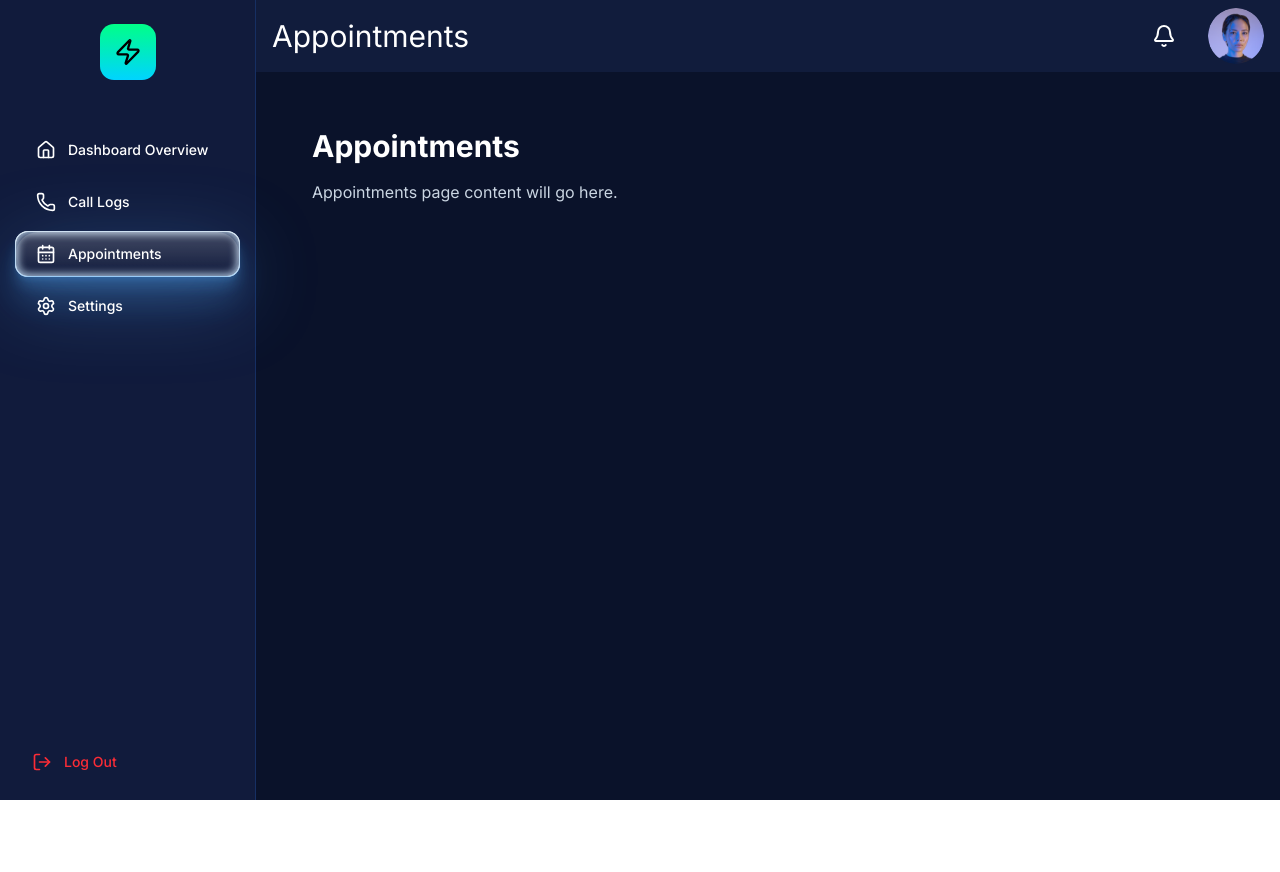
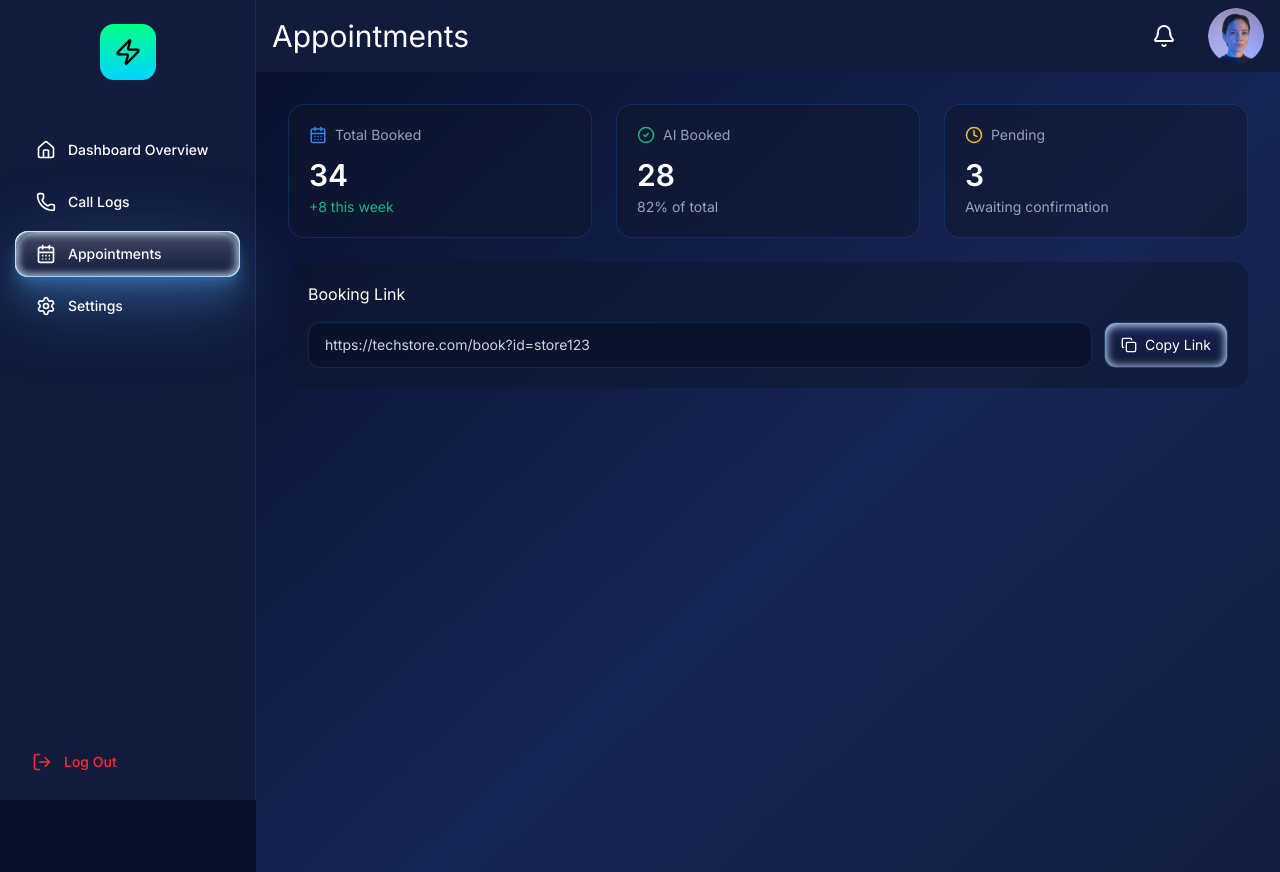
Before and after one commit to FyslAhmd/FAI-Assessment1, a React (Vite) app: page /appointments in a window 1280 px wide. Before the commit the page ends 800 px from the top, so only its background shows below. Built offline with nearby package versions, Linux system fonts and the light colour scheme.

Commit message:
starting appointments ppage. add stat and link coppy

```diff
--- /dev/null
+++ b/src/components/appointments/AppointmentStats.jsx
@@ -0,0 +1,63 @@
+import { motion } from "framer-motion"
+import { CalendarDays, CircleCheck, Clock } from "lucide-react"
+
+const statsData = [
+  {
+    id: 1,
+    title: "Total Booked",
+    value: "34",
+    subtitle: "+8 this week",
+    subtitleColor: "#10B981",
+    icon: CalendarDays,
+    iconColor: "#3B82F6",
+  },
+  {
+    id: 2,
+    title: "AI Booked",
+    value: "28",
+    subtitle: "82% of total",
+    subtitleColor: "#94A3B8",
+    icon: CircleCheck,
+    iconColor: "#10B981",
+  },
+  {
+    id: 3,
+    title: "Pending",
+    value: "3",
+    subtitle: "Awaiting confirmation",
+    subtitleColor: "#94A3B8",
+    icon: Clock,
+    iconColor: "#FBBF24",
+  },
+]
+
+function AppointmentStats() {
+  return (
+    <div className="grid grid-cols-1 md:grid-cols-3 gap-6">
+      {statsData.map((stat, index) => (
+        <motion.div
+          key={stat.id}
+          initial={{ opacity: 0, y: 20 }}
+          animate={{ opacity: 1, y: 0 }}
+          transition={{ duration: 0.3, delay: index * 0.1 }}
+          className="p-5 rounded-2xl"
+          style={{
+            background: "rgba(15, 23, 43, 0.5)",
+            border: "1px solid rgba(43, 127, 255, 0.2)",
+          }}
+        >
+          <div className="flex items-center gap-2 mb-3">
+            <stat.icon size={18} style={{ color: stat.iconColor }} />
+            <p className="text-slate-400 text-sm">{stat.title}</p>
+          </div>
+          <p className="text-3xl font-semibold text-white mb-1">{stat.value}</p>
+          <p className="text-sm" style={{ color: stat.subtitleColor }}>
+            {stat.subtitle}
+          </p>
+        </motion.div>
+      ))}
+    </div>
+  )
+}
+
+export default AppointmentStats
--- /dev/null
+++ b/src/components/appointments/BookingLink.jsx
@@ -0,0 +1,55 @@
+import { useState } from "react"
+import { motion } from "framer-motion"
+import { Copy, Check } from "lucide-react"
+
+function BookingLink() {
+  const [copied, setCopied] = useState(false)
+  const bookingUrl = "https://techstore.com/book?id=store123"
+
+  const handleCopy = () => {
+    navigator.clipboard.writeText(bookingUrl)
+    setCopied(true)
+    setTimeout(() => setCopied(false), 2000)
+  }
+
+  return (
+    <motion.div
+      initial={{ opacity: 0, y: 20 }}
+      animate={{ opacity: 1, y: 0 }}
+      transition={{ duration: 0.3, delay: 0.3 }}
+      className="p-5 rounded-2xl"
+      style={{
+        background: "rgba(15, 23, 43, 0.5)",
+      }}
+    >
+      <p className="text-white mb-4">Booking Link</p>
+
+      <div className="flex items-center gap-3">
+        <div
+          className="flex-1 px-4 py-3 rounded-xl text-slate-300 text-sm"
+          style={{
+            background: "rgba(10, 18, 42, 0.8)",
+            border: "1px solid rgba(43, 127, 255, 0.2)",
+          }}
+        >
+          {bookingUrl}
+        </div>
+
+        <button
+          onClick={handleCopy}
+          className="px-4 py-3 rounded-xl flex items-center gap-2 text-white text-sm transition-all hover:opacity-90"
+          style={{
+            background: "linear-gradient(180deg, rgba(21, 34, 82, 1) 0%, rgba(17, 27, 60, 1) 100%)",
+            boxShadow: "inset 0px 1px 10px 1px rgba(210, 234, 255, 1)",
+            border: "1px solid rgba(43, 127, 255, 0.3)",
+          }}
+        >
+          {copied ? <Check size={16} /> : <Copy size={16} />}
+          {copied ? "Copied!" : "Copy Link"}
+        </button>
+      </div>
+    </motion.div>
+  )
+}
+
+export default BookingLink
--- a/src/pages/Appointments.jsx
+++ b/src/pages/Appointments.jsx
@@ -1,8 +1,18 @@
+import AppointmentStats from "../components/appointments/AppointmentStats"
+import BookingLink from "../components/appointments/BookingLink"
+
 function Appointments() {
   return (
-    <div className="p-6">
-      <h1 className="text-3xl font-bold text-white mb-4">Appointments</h1>
-      <p className="text-slate-300">Appointments page content will go here.</p>
+    <div
+      className="min-h-screen -m-6 lg:-m-8 p-6 lg:p-8"
+      style={{
+        background: "linear-gradient(137.23deg, rgba(1.89, 5.94, 23.59, 1) -34.38%, rgba(22.25, 36.5, 85.6, 1) 54.595%, rgba(15, 23, 43, 1) 143.569%)",
+      }}
+    >
+      <div className="space-y-6">
+        <AppointmentStats />
+        <BookingLink />
+      </div>
     </div>
   )
 }
```
